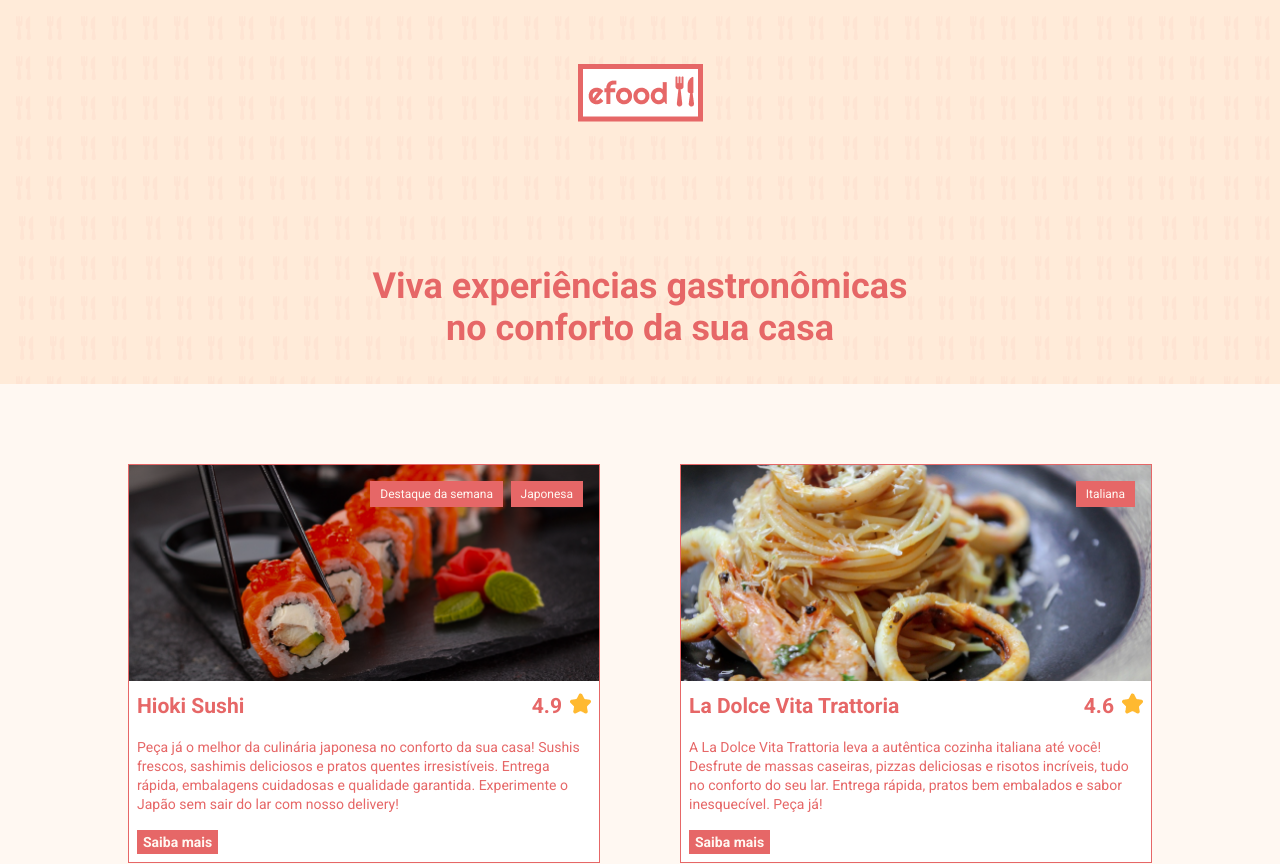
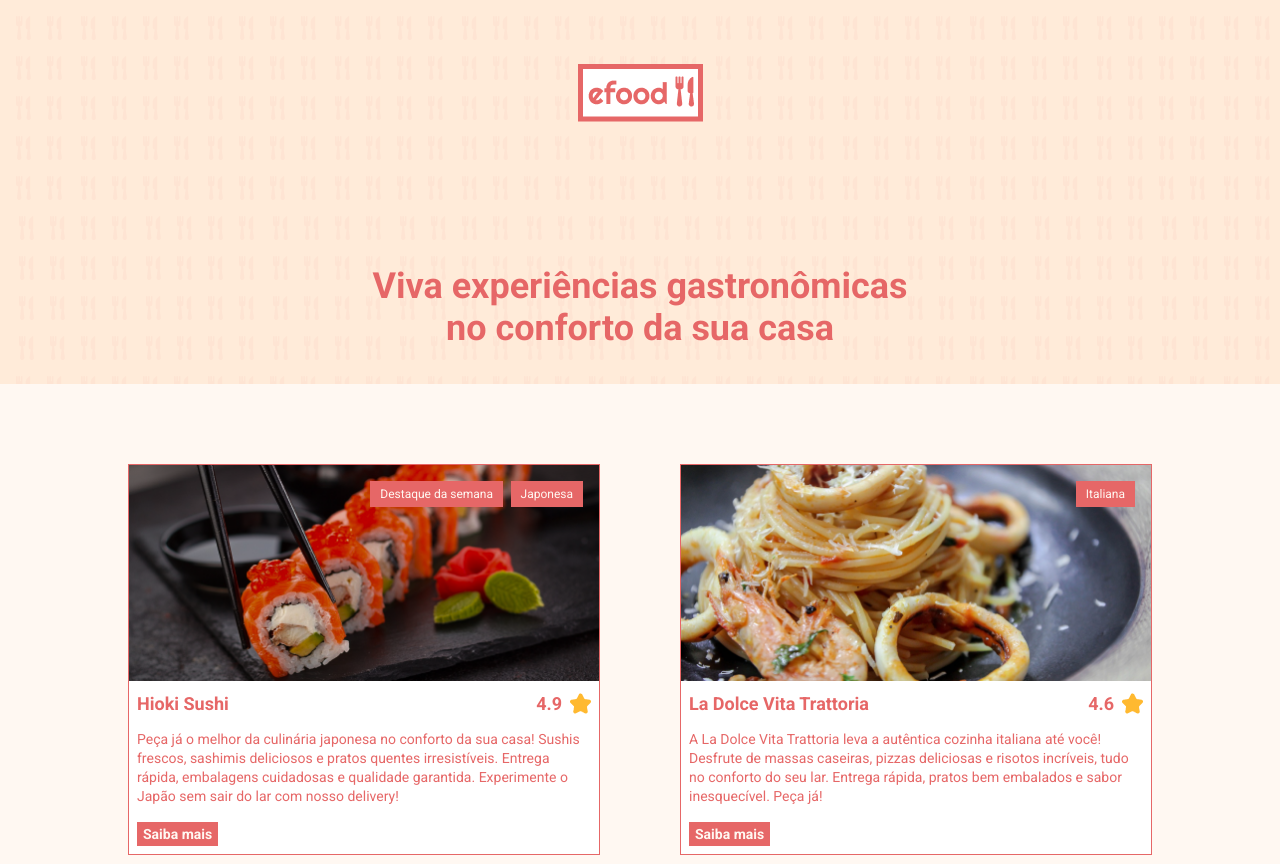
Before and after one commit to jeancasimiro/efood, a React (Create React App) app: page / in a window 1280 px wide. Shown: the top 864 px of the page. Built offline with nearby package versions, Linux system fonts and the light colour scheme.

Commit message:
Arrumando bug

```diff
--- a/src/components/Restaurantes/styles.ts
+++ b/src/components/Restaurantes/styles.ts
@@ -31,16 +31,16 @@ export const Infos = styled.div`
     font-size: 14px;
     line-height: 19px;
     padding: 8px;
+    padding-top: 16px;
   }
 `
 
 export const TituloNota = styled.div`
-  font-size: 18px;
   display: flex;
   justify-content: space-between;
-  padding-bottom: 8px;
 
   h3 {
+    font-size: 18px;
     padding-left: 8px;
     padding-top: 8px;
   }
@@ -50,6 +50,7 @@ export const TituloNota = styled.div`
 
     img {
       padding: 8px;
+      padding-bottom: 0px;
     }
   }
 `
```
